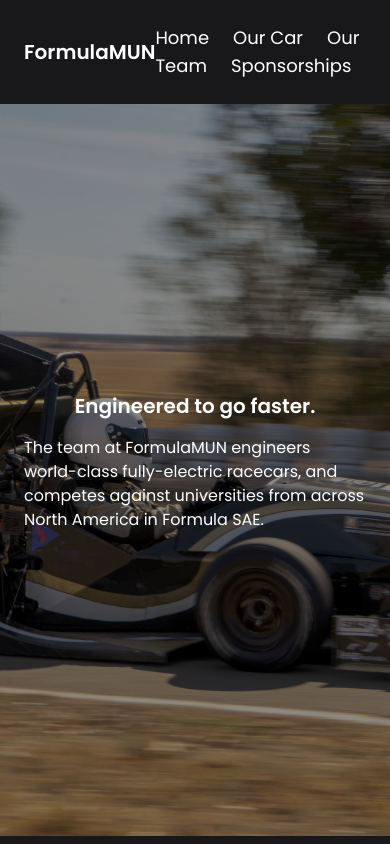
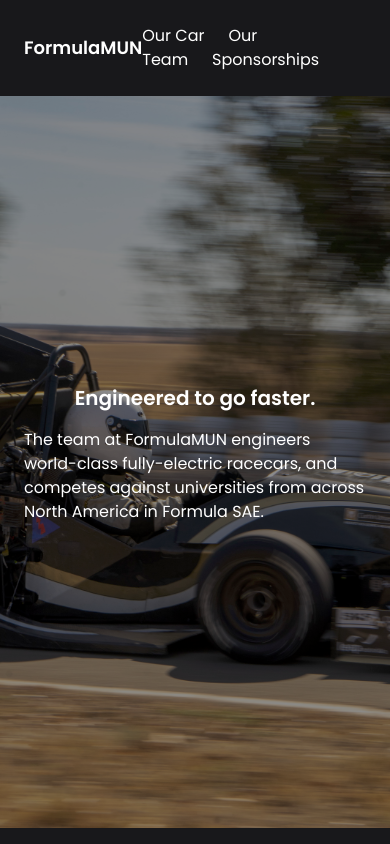
Before and after one commit to kylepretty/memorialfsae, a Vue app: page / in a window 390 px wide. Shown: the top 844 px of the page. Built offline with nearby package versions, Linux system fonts and the light colour scheme.

Commit message:
fixed navbar size on small screens

```diff
--- a/src/App.vue
+++ b/src/App.vue
@@ -1,12 +1,11 @@
 <template>
       <body class="bg-zinc-900 text-white sticky top-0">
         <nav class="py-6 px-6 flex justify-between items-center bg-zinc-900">
-            <a href="/" class="text-xl font-semibold">FormulaMUN</a>
+            <router-link :to="{name: 'home'}" class="text-lg sm:text-xl font-semibold">FormulaMUN</router-link>
             <div class="space-x-6">
-                <router-link :to="{name: 'home'}" class="text-lg hover:text-gray-500">Home</router-link>
-                <router-link :to="{name: 'car'}" class="text-lg hover:text-gray-500">Our Car</router-link>
-                <router-link :to="{name: 'team'}" class="text-lg hover:text-gray-500">Our Team</router-link>
-                <router-link :to="{name: 'sponsors'}" class="text-lg hover:text-gray-500">Sponsorships</router-link>
+                <router-link :to="{name: 'car'}" class="text-md sm:text-lg hover:text-gray-500">Our Car</router-link>
+                <router-link :to="{name: 'team'}" class="text-md sm:text-lg hover:text-gray-500">Our Team</router-link>
+                <router-link :to="{name: 'sponsors'}" class="text-md sm:text-lg hover:text-gray-500">Sponsorships</router-link>
             </div>
         </nav>
     </body>
```
